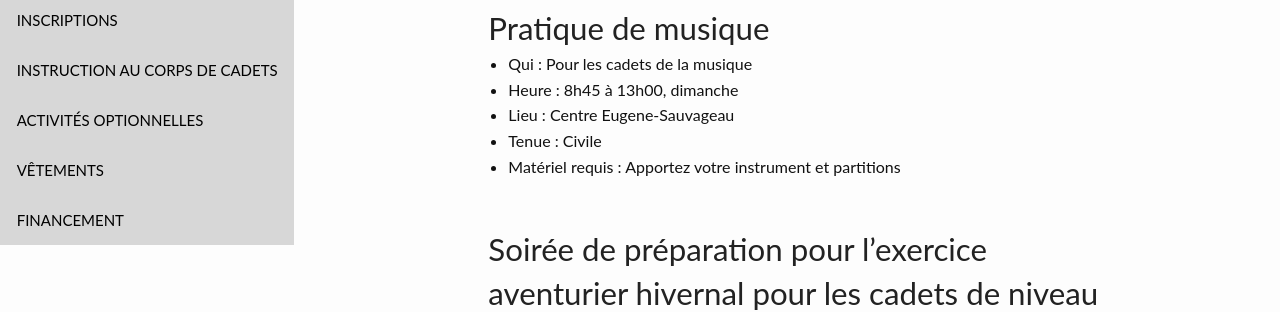
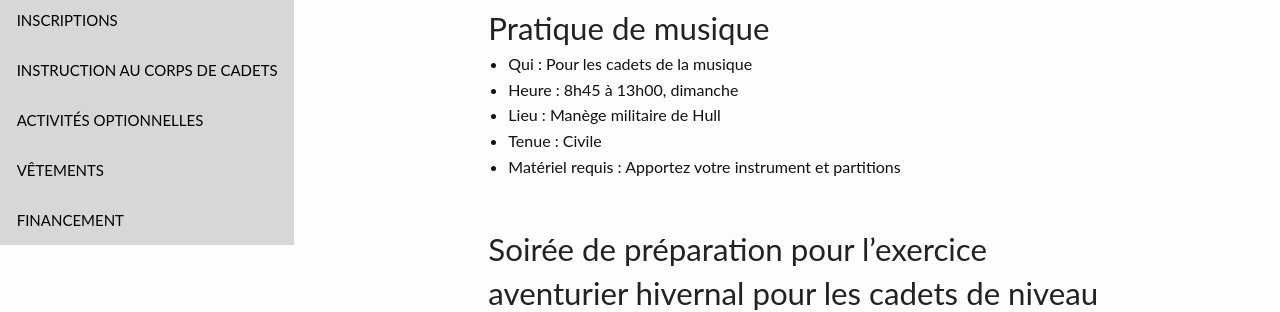
Before and after one commit to CC2920/web, a Jekyll site: the page built from _communications/messages.md, in a window 1280 px wide and 900 px high, scrolled down 2453 px. Shown: the part 155-467 px from the top of the window. Built offline with Jekyll 4.4.1, drawn with Linux system fonts in a browser that asks for light colours.

Commit message:
Update location musique

```diff
--- a/_communications/messages.md
+++ b/_communications/messages.md
@@ -90,7 +90,7 @@ Si vous êtes absent le vendredi soir, vous devez envoyer un courriel à l'adres
 
 - Qui :  Pour les cadets de la musique
 - Heure : 8h45 à 13h00, dimanche
-- Lieu : Centre Eugene-Sauvageau
+- Lieu : Manège militaire de Hull
 - Tenue : Civile
 - Matériel requis : Apportez votre instrument  et partitions
 
```
